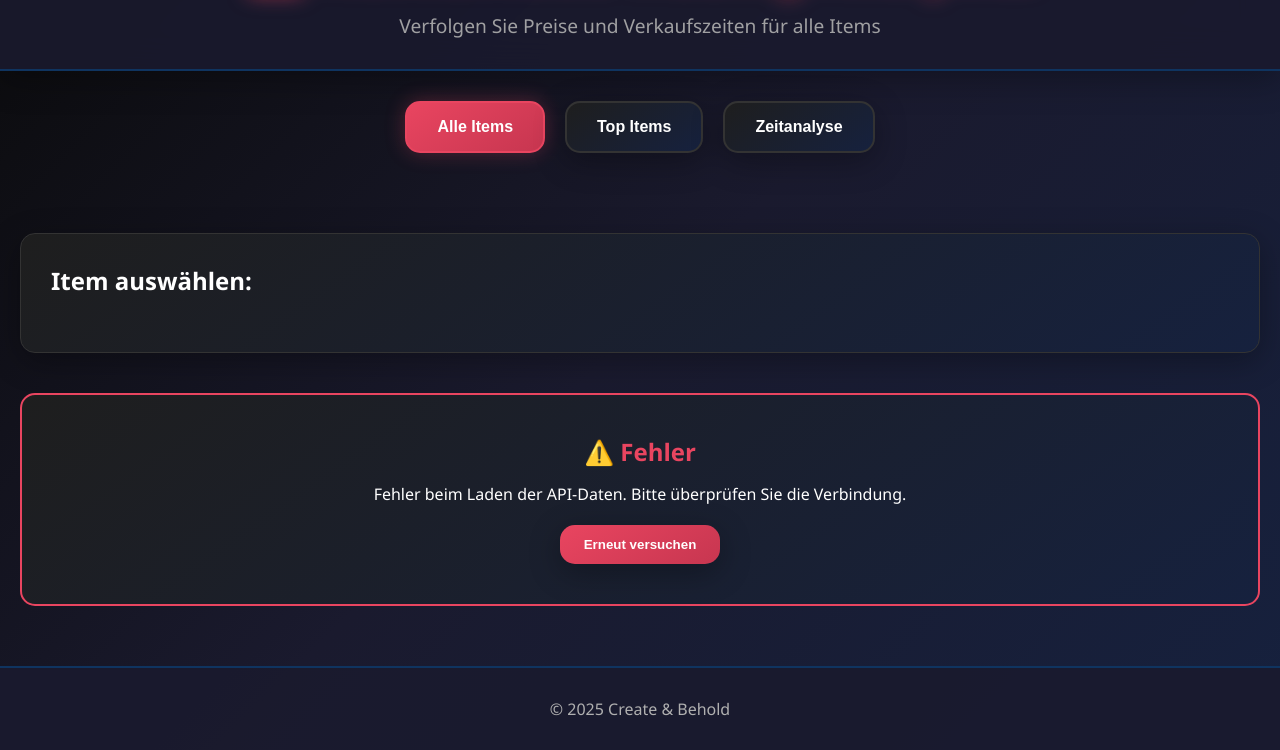
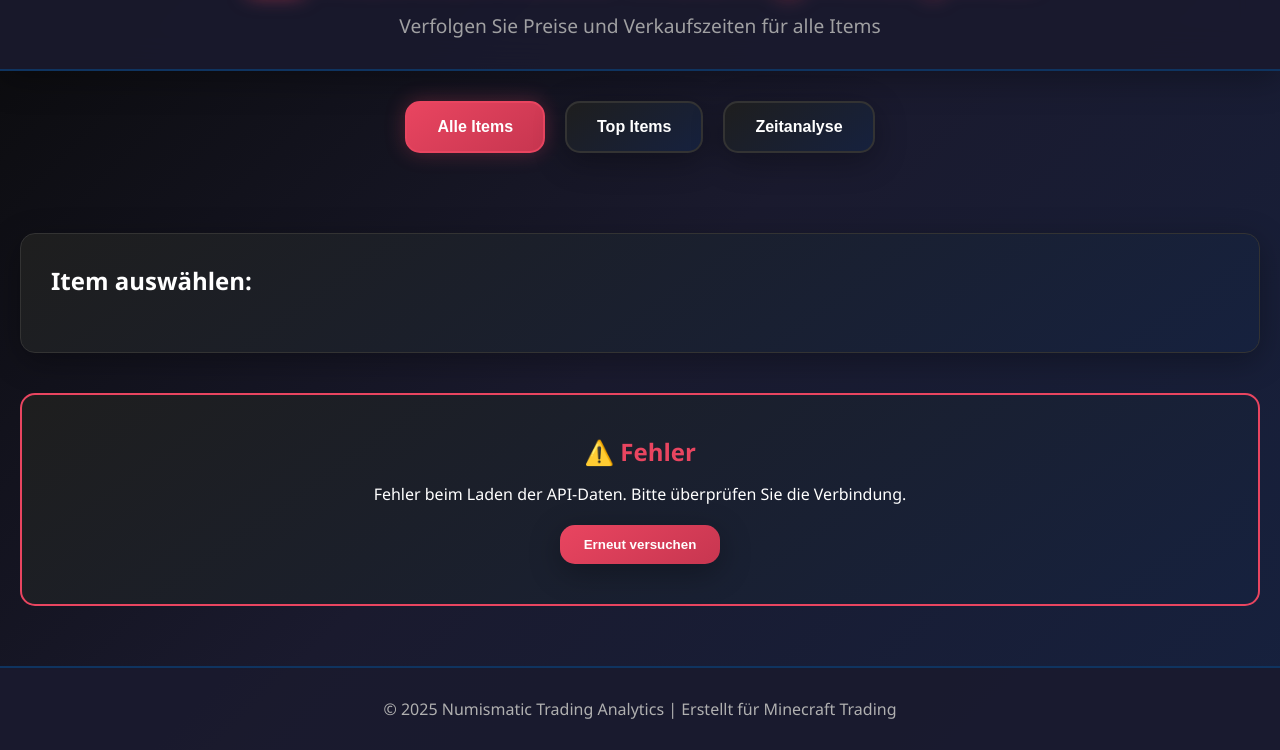
Before and after one commit to HerrDoctorr/create-attack-7, a plain HTML site: page index.html in a window 1280 px wide. Shown: the part 98-848 px from the top of the page. Drawn offline with nearby package versions, Linux system fonts and the light colour scheme; no server answers.

Commit message:
Edited Styling

```diff
--- a/index.html
+++ b/index.html
@@ -52,7 +52,7 @@
 
 <footer>
     <div class="container">
-        <p>&copy; 2025 Create & Behold</p>
+        <p>&copy; 2025 Numismatic Trading Analytics | Erstellt für Minecraft Trading</p>
     </div>
 </footer>
 
--- a/script.js
+++ b/script.js
@@ -6,7 +6,6 @@ let currentView = 'all';
 let selectedItem = null;
 let charts = {};
 
-// Load data from API
 async function loadApiData() {
     try {
         showLoading(true);
--- a/styles.css
+++ b/styles.css
@@ -35,7 +35,6 @@ body {
     padding: 0 20px;
 }
 
-/* Header */
 header {
     background: rgba(26, 26, 46, 0.9);
     backdrop-filter: blur(20px);
```
